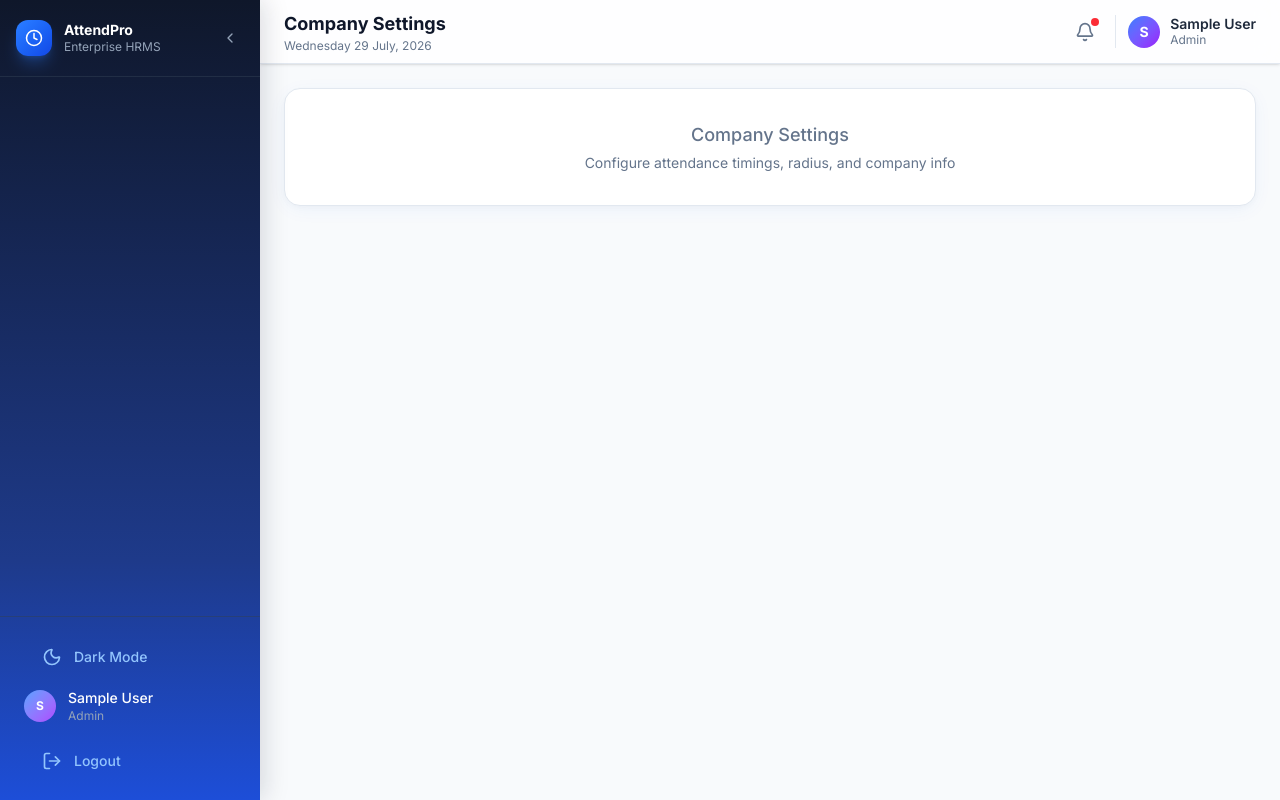
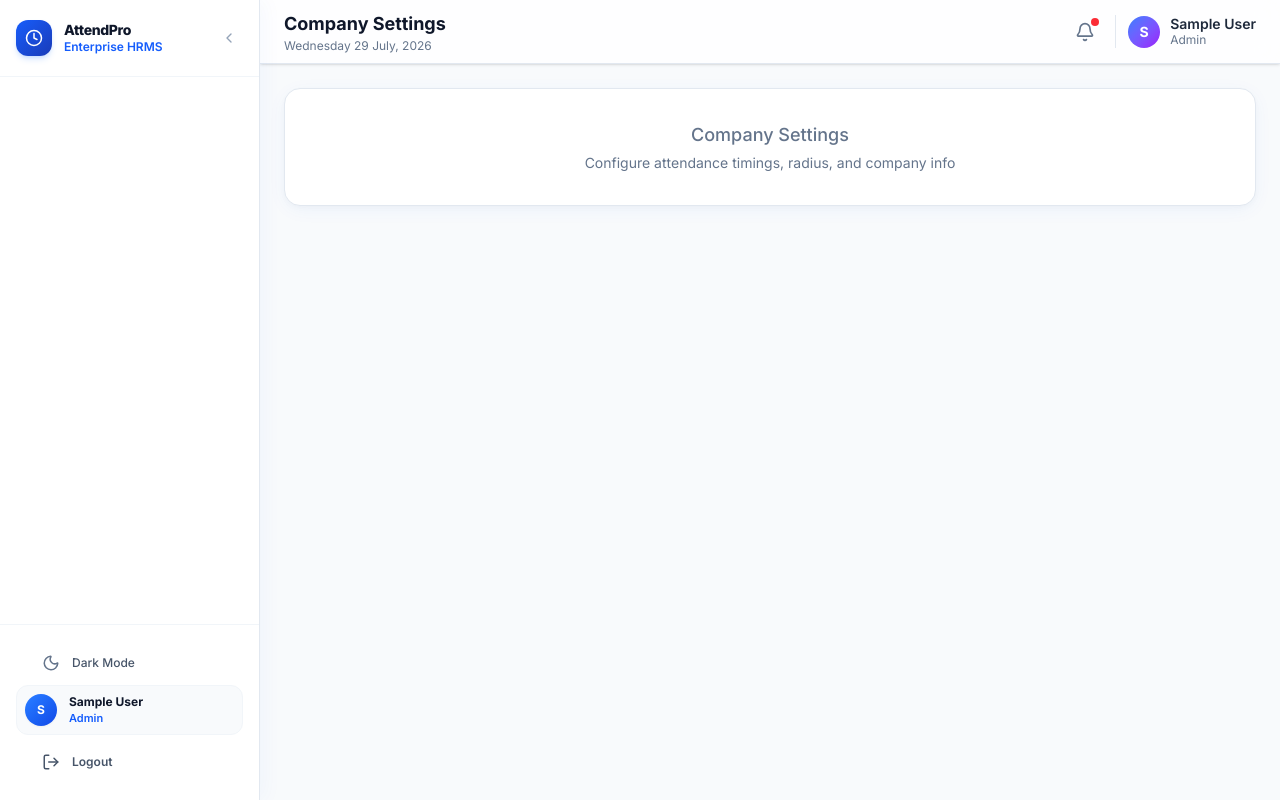
Before and after one commit to fazil-05/AttendPro, a React (Vite) app in the folder frontend/: page /settings in a window 1280 px wide. Built offline with nearby package versions, Linux system fonts and the light colour scheme; sample sign-in values are in the browser's storage.

Commit message:
style(ui): transform UI to clean white and royal blue light theme

```diff
--- a/frontend/src/components/layout/Sidebar.tsx
+++ b/frontend/src/components/layout/Sidebar.tsx
@@ -49,19 +49,19 @@ export const Sidebar: React.FC = () => {
   const SidebarContent = () => (
     <div className="sidebar" style={{ width: collapsed ? 'var(--sidebar-collapsed)' : 'var(--sidebar-width)' }}>
       {/* Logo */}
-      <div className="flex items-center gap-3 px-4 py-5 border-b border-slate-700/50">
-        <div className="w-9 h-9 rounded-xl bg-gradient-to-br from-blue-500 to-blue-700 flex items-center justify-center flex-shrink-0 shadow-lg shadow-blue-500/30">
+      <div className="flex items-center gap-3 px-4 py-5 border-b border-slate-100">
+        <div className="w-9 h-9 rounded-xl bg-gradient-to-br from-blue-600 to-blue-800 flex items-center justify-center flex-shrink-0 shadow-md shadow-blue-500/20">
           <Clock size={18} className="text-white" />
         </div>
         {!collapsed && (
           <div className="overflow-hidden">
-            <p className="text-white font-bold text-sm leading-tight">AttendPro</p>
-            <p className="text-slate-400 text-xs">Enterprise HRMS</p>
+            <p className="text-slate-900 font-extrabold text-sm leading-tight tracking-tight">AttendPro</p>
+            <p className="text-blue-600 text-xs font-semibold">Enterprise HRMS</p>
           </div>
         )}
         <button
           onClick={() => setCollapsed(c => !c)}
-          className="ml-auto p-1.5 rounded-lg hover:bg-slate-700/50 text-slate-400 hover:text-white transition-colors hidden md:flex"
+          className="ml-auto p-1.5 rounded-lg hover:bg-slate-100 text-slate-400 hover:text-slate-700 transition-colors hidden md:flex"
         >
           {collapsed ? <ChevronRight size={16} /> : <ChevronLeft size={16} />}
         </button>
@@ -86,26 +86,26 @@ export const Sidebar: React.FC = () => {
       </nav>
 
       {/* Footer */}
-      <div className="p-4 border-t border-slate-700/50 space-y-2">
+      <div className="p-4 border-t border-slate-100 space-y-2">
         {/* Theme toggle */}
         <button
           onClick={toggleTheme}
           className="sidebar-nav-item w-full"
           title={collapsed ? (theme === 'light' ? 'Dark Mode' : 'Light Mode') : undefined}
         >
-          {theme === 'light' ? <Moon size={20} /> : <Sun size={20} />}
-          {!collapsed && <span>{theme === 'light' ? 'Dark Mode' : 'Light Mode'}</span>}
+          {theme === 'light' ? <Moon size={18} className="text-slate-500" /> : <Sun size={18} className="text-amber-500" />}
+          {!collapsed && <span className="text-xs font-medium text-slate-600">{theme === 'light' ? 'Dark Mode' : 'Light Mode'}</span>}
         </button>
 
         {/* User info */}
-        <div className="flex items-center gap-3 p-2">
-          <div className="w-8 h-8 rounded-full bg-gradient-to-br from-blue-400 to-purple-500 flex items-center justify-center flex-shrink-0 text-white text-xs font-bold">
+        <div className="flex items-center gap-3 p-2 bg-slate-50 rounded-xl border border-slate-100">
+          <div className="w-8 h-8 rounded-full bg-gradient-to-br from-blue-500 to-blue-700 flex items-center justify-center flex-shrink-0 text-white text-xs font-bold shadow-xs">
             {user?.name?.charAt(0).toUpperCase()}
           </div>
           {!collapsed && (
             <div className="flex-1 min-w-0">
-              <p className="text-white text-sm font-medium truncate">{user?.name}</p>
-              <p className="text-slate-400 text-xs truncate capitalize">{user?.role?.replace('_', ' ')}</p>
+              <p className="text-slate-900 text-xs font-bold truncate">{user?.name}</p>
+              <p className="text-blue-600 text-[11px] font-semibold truncate capitalize">{user?.role?.replace(/_/g, ' ')}</p>
             </div>
           )}
         </div>
@@ -113,11 +113,11 @@ export const Sidebar: React.FC = () => {
         {/* Logout */}
         <button
           onClick={logout}
-          className="sidebar-nav-item w-full text-red-400 hover:text-red-300 hover:bg-red-900/20"
+          className="sidebar-nav-item w-full text-red-600 hover:text-red-700 hover:bg-red-50"
           title={collapsed ? 'Logout' : undefined}
         >
-          <LogOut size={20} />
-          {!collapsed && <span>Logout</span>}
+          <LogOut size={18} />
+          {!collapsed && <span className="text-xs font-semibold">Logout</span>}
         </button>
       </div>
     </div>
--- a/frontend/src/index.css
+++ b/frontend/src/index.css
@@ -152,13 +152,14 @@ body.dark {
   position: fixed;
   left: 0; top: 0; bottom: 0;
   width: var(--sidebar-width);
-  background: linear-gradient(180deg, #0f172a 0%, #1e3a8a 70%, #1d4ed8 100%);
+  background: #ffffff;
+  border-right: 1px solid #e2e8f0;
   display: flex;
   flex-direction: column;
   z-index: 50;
   transition: width var(--transition-slow), transform var(--transition-slow);
   overflow: hidden;
-  box-shadow: 4px 0 24px rgba(15, 23, 42, 0.15);
+  box-shadow: 4px 0 20px rgba(37, 99, 235, 0.04);
 }
 
 .sidebar.collapsed {
@@ -172,7 +173,7 @@ body.dark {
   padding: 10px 16px;
   margin: 3px 10px;
   border-radius: 12px;
-  color: #93c5fd;
+  color: #475569;
   font-size: 14px;
   font-weight: 500;
   text-decoration: none;
@@ -183,16 +184,16 @@ body.dark {
 }
 
 .sidebar-nav-item:hover {
-  background: rgba(255, 255, 255, 0.12);
-  color: #ffffff;
+  background: #f0f9ff;
+  color: #1d4ed8;
   transform: translateX(2px);
 }
 
 .sidebar-nav-item.active {
-  background: #2563eb;
+  background: linear-gradient(135deg, #2563eb, #1d4ed8);
   color: #ffffff;
   font-weight: 600;
-  box-shadow: 0 4px 14px rgba(37, 99, 235, 0.4);
+  box-shadow: 0 4px 14px rgba(37, 99, 235, 0.35);
 }
 
 .sidebar-nav-item.active .nav-icon {
```
